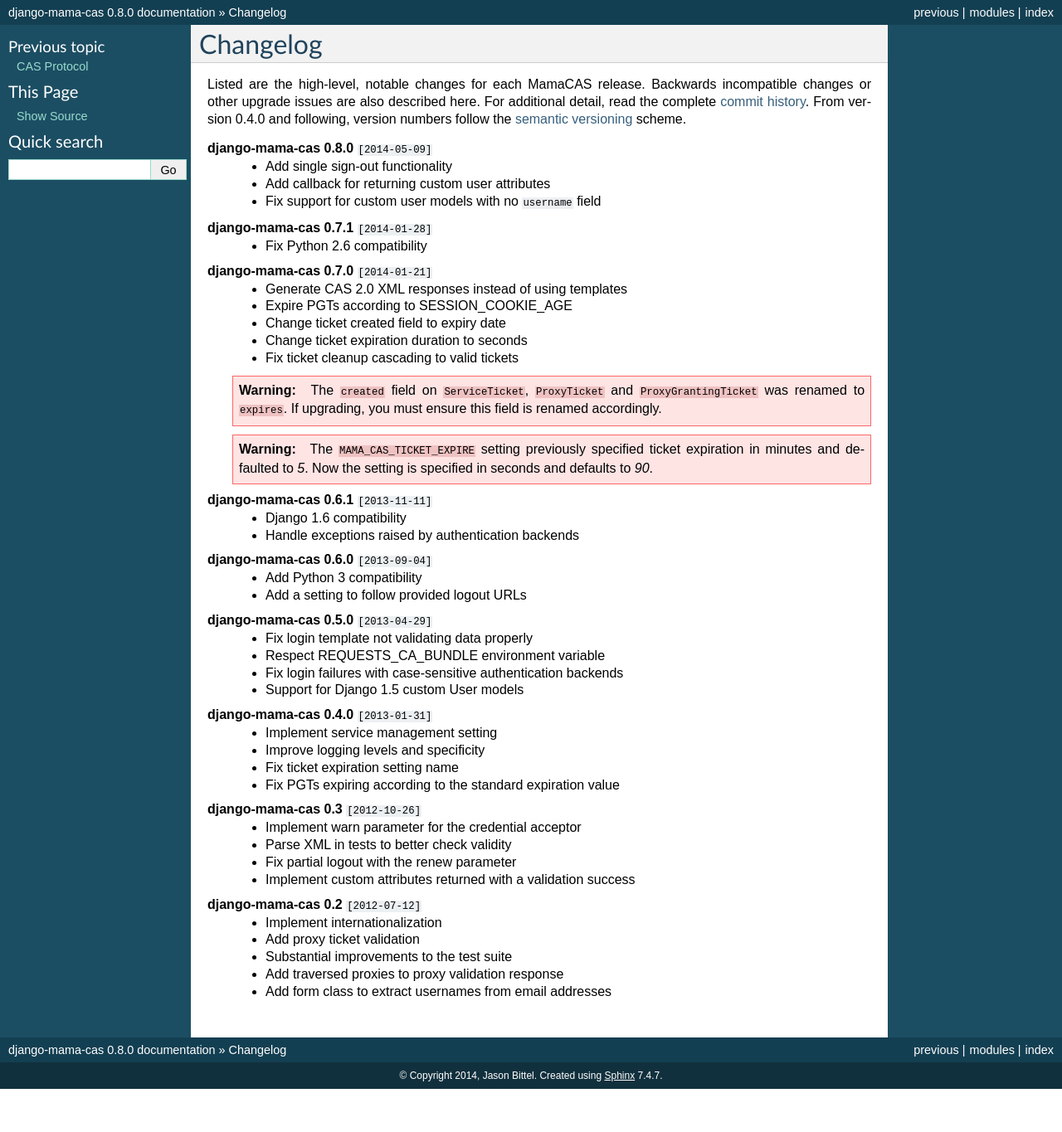
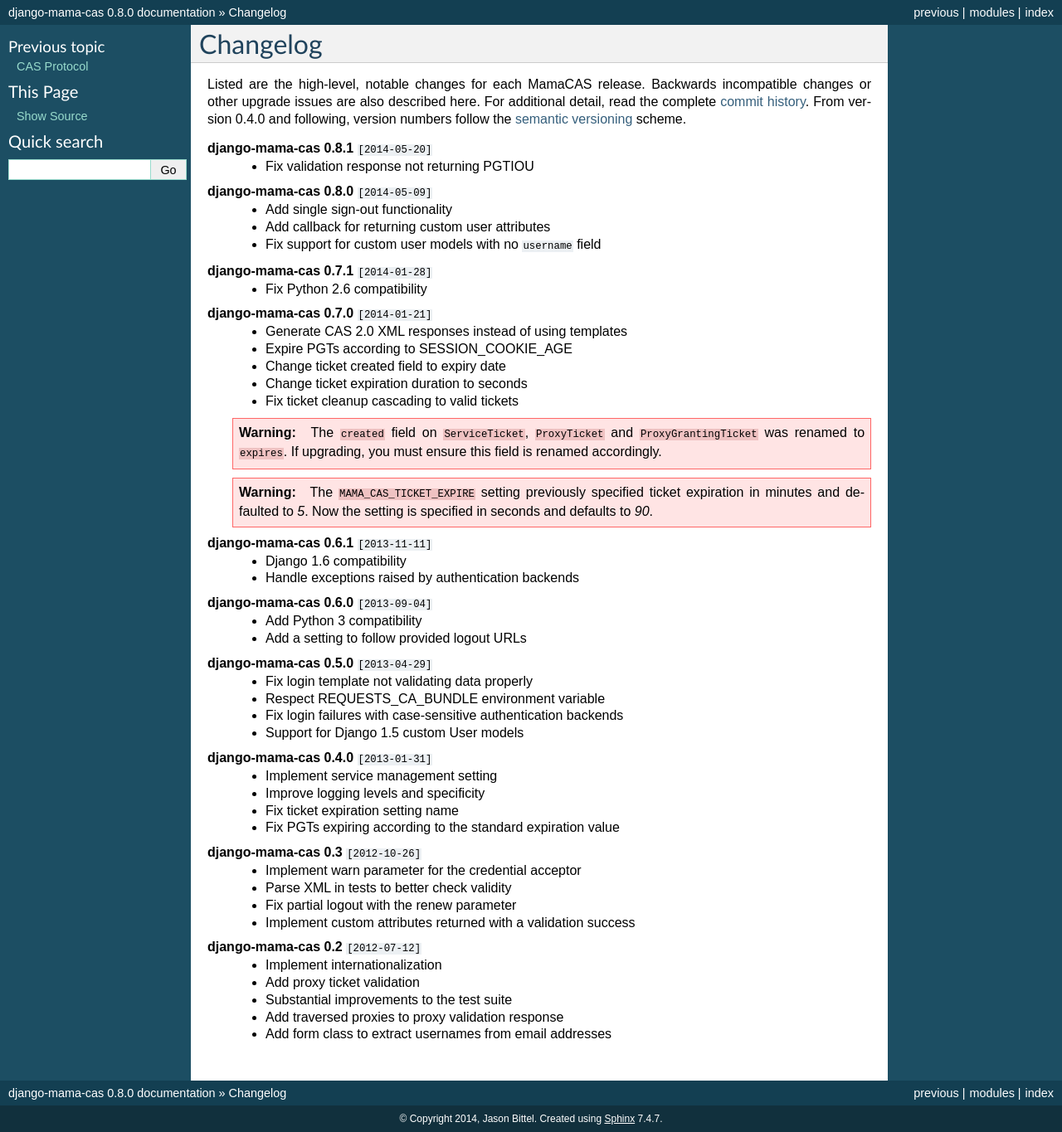
Before and after one commit to jbittel/django-mama-cas, a Sphinx documentation site: the page built from docs/changelog.rst, in a window 1280 px wide. Shown: the whole page at 83% size. Built offline with Sphinx 7.4.7, drawn with Linux system fonts in a browser that asks for light colours; before the commit the page ends 1313 px from its top, so only the background shows below that.

Commit message:
Update changelog

```diff
--- a/docs/changelog.rst
+++ b/docs/changelog.rst
@@ -8,6 +8,9 @@
 here. For additional detail, read the complete `commit history`_. From
 version 0.4.0 and following, version numbers follow the `semantic
 versioning`_ scheme.
+
+**django-mama-cas 0.8.1** ``[2014-05-20]``
+   * Fix validation response not returning PGTIOU
 
 **django-mama-cas 0.8.0** ``[2014-05-09]``
    * Add single sign-out functionality
```
